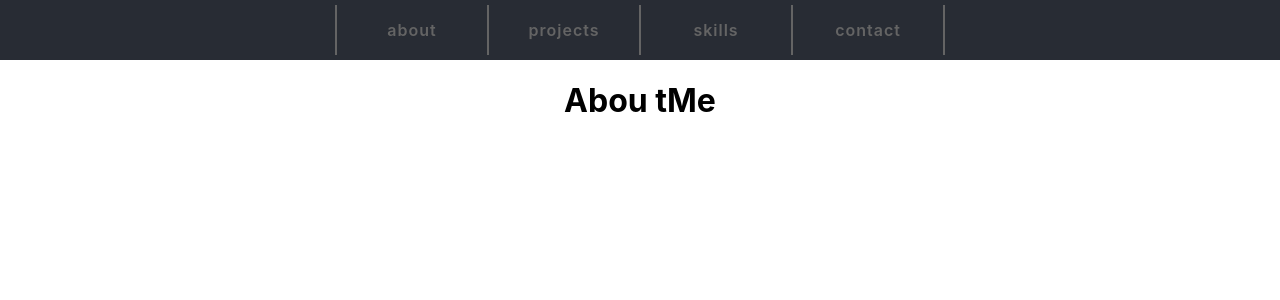
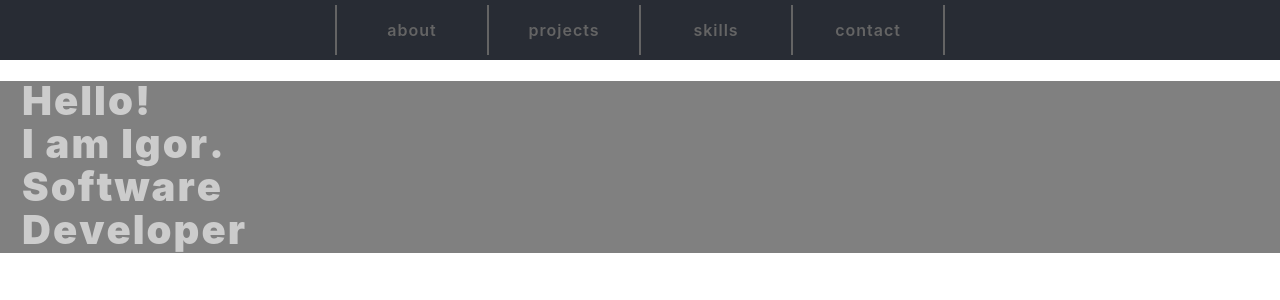
Before and after one commit to iks25/portfolio-website, a React (Create React App) app: page / in a window 1280 px wide. Shown: the top 300 px of the page. Built offline with nearby package versions, Linux system fonts and the light colour scheme.

Commit message:
converting text to letter

```diff
--- a/src/App.js
+++ b/src/App.js
@@ -12,7 +12,7 @@ function App() {
   return (
     <div className="App">
       <NavBar lang={lang} />
-      <main>
+      <main style={{ backgroundColor: "grey" }}>
         <Switch>
           <Route path="/about-me" component={AboutMe} />
           <Route path="/skills" component={skills} />
--- a/src/components/aboutMe/AboutMe.js
+++ b/src/components/aboutMe/AboutMe.js
@@ -1,11 +1,34 @@
 import React from "react";
+import "./aboutMe.css";
 
 const AboutMe = (props) => {
+  let h1Text = "hello\nI am Igor,\nI am Software Developer";
+
+  let line1 = "Hello,";
+
   return (
     <div>
-      <h1>Abou tMe</h1>
+      <h1>
+        {convertTextToLetters("Hello!")}
+        <br />
+        {convertTextToLetters("I am Igor.")}
+        <br />
+        {convertTextToLetters("Software")}
+        <br />
+        {convertTextToLetters("Developer")}
+      </h1>
     </div>
   );
 };
 
 export default AboutMe;
+
+function convertTextToLetters(text) {
+  let arrayText = Array.from(text);
+
+  return arrayText.map((letter, index) => (
+    <span key={index} className="letter">
+      {letter}
+    </span>
+  ));
+}
--- /dev/null
+++ b/src/components/aboutMe/aboutMe.css
@@ -0,0 +1,12 @@
+h1 {
+  margin-left: 20px;
+  line-height: 40px;
+  text-align: left;
+}
+
+.letter {
+  color: #ccc;
+  padding-left: 2px;
+  font-size: 40px;
+  font-weight: bolder;
+}
```
